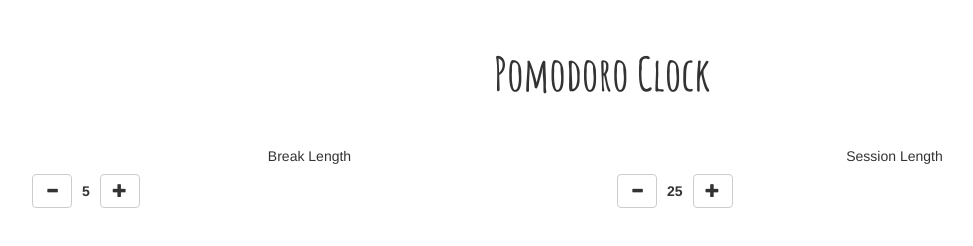
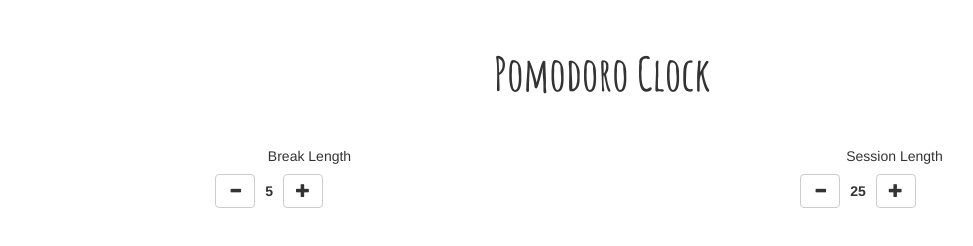
Before and after one commit to Corvids/freecodecamp_projects, a plain HTML site: page advanced_front_end_dev_projects/pomodoro_clock/index.html in a window 1280 px wide. Shown: the whole page, without its empty margins (38-1011 px from the left). Drawn offline with nearby package versions, Linux system fonts and the light colour scheme.

Commit message:
center the buttons for timers

```diff
--- a/advanced_front_end_dev_projects/pomodoro_clock/style.css
+++ b/advanced_front_end_dev_projects/pomodoro_clock/style.css
@@ -26,6 +26,9 @@ body {
   text-transform: uppercase;
   display: flex;
   align-items: center;
+  width: 33%;
+  margin-left: 33%;
+  margin-right: 33%
 }
 
 div.session-timer, div.break-timer {
```
